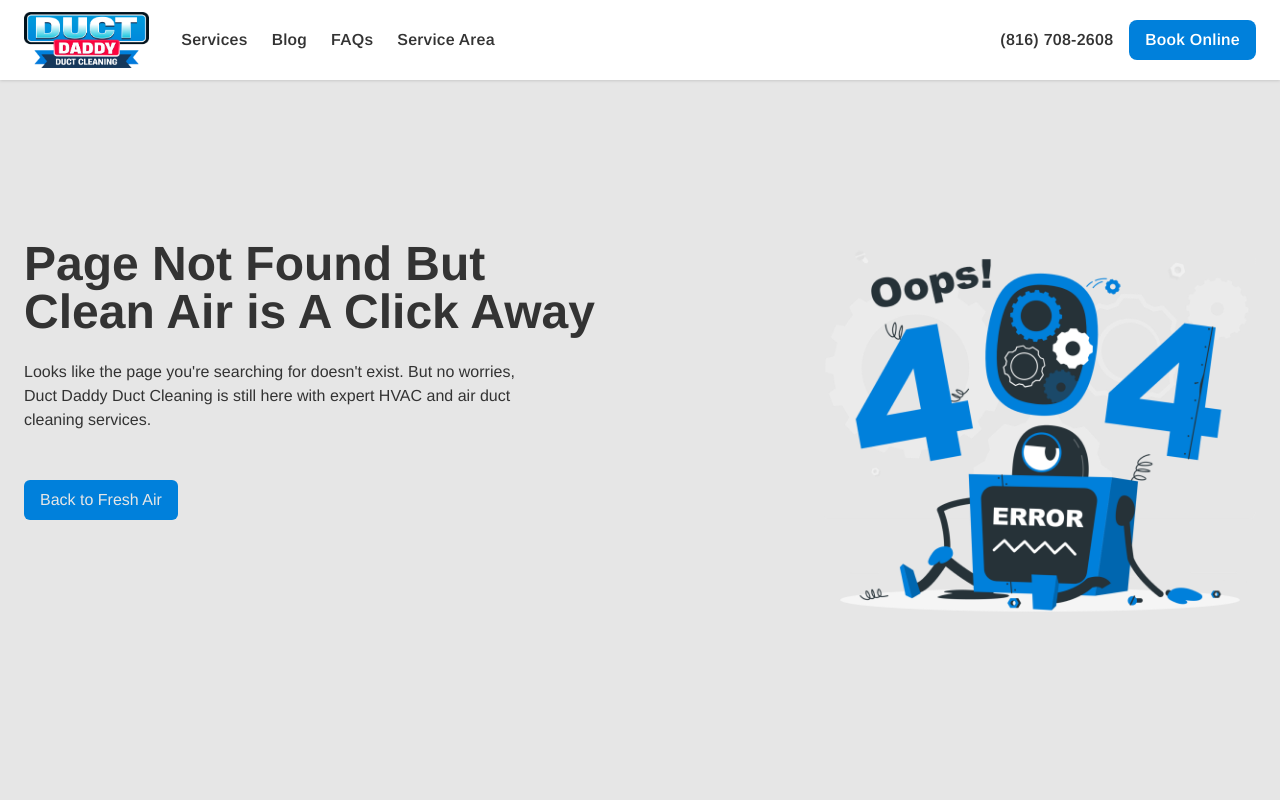
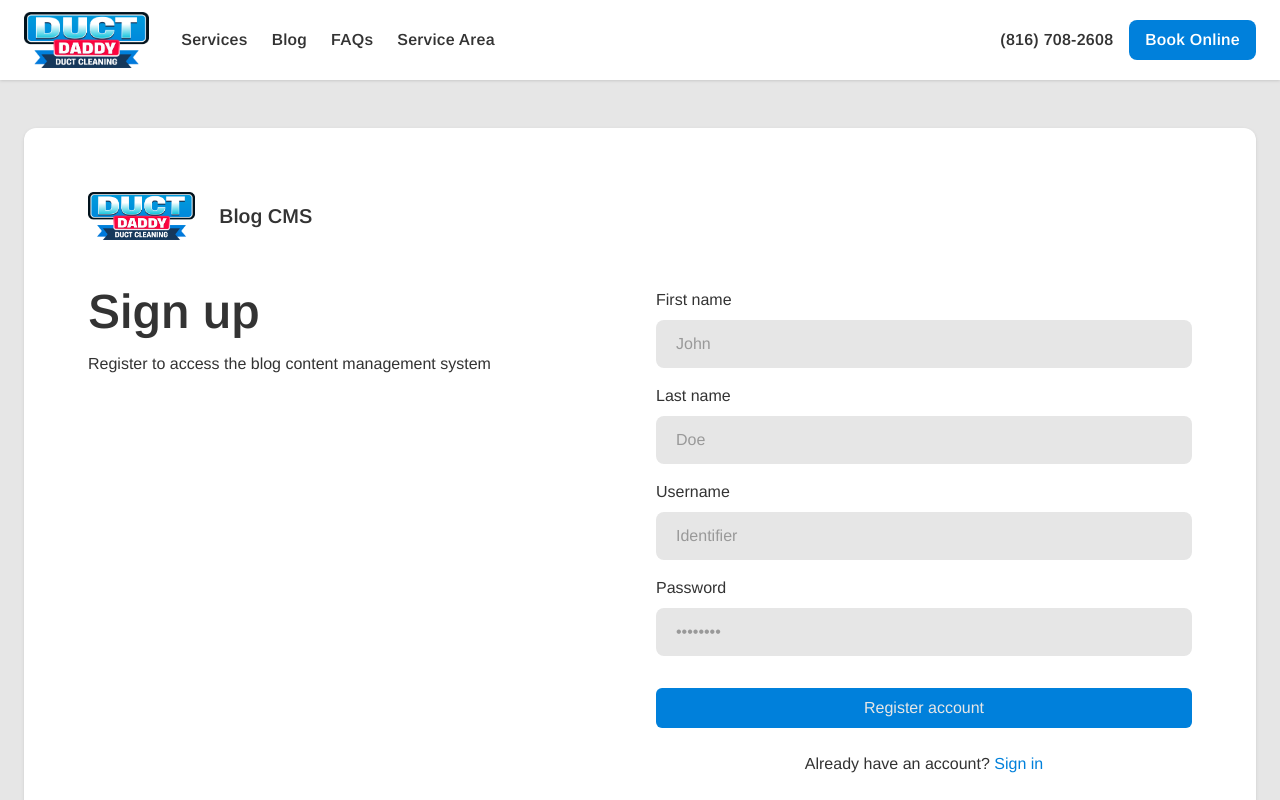
Before and after one commit to flowz0/duct-daddy, a Next.js app: page /register in a window 1280 px wide. Before the commit this address had no page. Shown: the top 800 px of the page. Built offline with nearby package versions, Linux system fonts and the light colour scheme.

Commit message:
create LoginPage/RegisterPage & LoginForm/RegisterForm components for Blog CMS

```diff
--- /dev/null
+++ b/app/(pages)/admin/page.tsx
@@ -0,0 +1,34 @@
+import LoginForm from "@/app/components/pages/admin/LoginForm";
+import Image from "next/image";
+
+import DuctDaddyLogo from "@/public/Duct-Daddy-03.png";
+
+export default function LoginPage() {
+  return (
+    <main className="pt-32 pb-16 px-6 max-w-7xl mx-auto">
+      <div className="bg-[#ffffff] shadow shadow-[hsl(0,0%,80%)] py-12 px-6 rounded-xl md:p-16">
+        <div className="flex justify-center items-center gap-6 md:justify-start">
+          <Image
+            src={DuctDaddyLogo}
+            alt="Duct Daddy Logo"
+            className="h-12 w-auto object-cover"
+            draggable={false}
+          />
+          <p className="text-lg font-semibold md:text-xl">Blog CMS</p>
+        </div>
+        <div className="mt-12 flex flex-col gap-8 md:flex-row">
+          <header className="w-full md:w-1/2">
+            <h1 className="text-4xl font-semibold text-center md:text-5xl md:text-start">
+              Log in
+            </h1>
+            <p className="mt-4 text-center md:text-start">
+              Access the blog content management system
+            </p>
+          </header>
+
+          <LoginForm />
+        </div>
+      </div>
+    </main>
+  );
+}
--- /dev/null
+++ b/app/(pages)/register/page.tsx
@@ -0,0 +1,34 @@
+import RegisterForm from "@/app/components/pages/admin/RegisterForm";
+import Image from "next/image";
+
+import DuctDaddyLogo from "@/public/Duct-Daddy-03.png";
+
+export default function RegisterPage() {
+  return (
+    <main className="pt-32 pb-16 px-6 max-w-7xl mx-auto">
+      <div className="bg-[#ffffff] shadow shadow-[hsl(0,0%,80%)] py-12 px-6 rounded-xl md:p-16">
+        <div className="flex items-center gap-6">
+          <Image
+            src={DuctDaddyLogo}
+            alt="Duct Daddy Logo"
+            className="h-12 w-auto object-cover"
+            draggable={false}
+          />
+          <p className="text-lg font-semibold md:text-xl">Blog CMS</p>
+        </div>
+        <div className="mt-12 flex flex-col gap-8 md:flex-row">
+          <header className="w-full md:w-1/2">
+            <h1 className="text-4xl font-semibold text-center md:text-5xl md:text-start">
+              Sign up
+            </h1>
+            <p className="mt-4 text-center md:text-start">
+              Register to access the blog content management system
+            </p>
+          </header>
+
+          <RegisterForm />
+        </div>
+      </div>
+    </main>
+  );
+}
--- /dev/null
+++ b/app/components/pages/admin/LoginForm.tsx
@@ -0,0 +1,37 @@
+import Link from "next/link";
+
+export default function LoginForm() {
+  return (
+    <form className="w-full flex flex-col gap-4 md:w-1/2">
+      <div className="flex flex-col">
+        <label htmlFor="username" className="text-[#333333]">Username</label>
+        <input
+          type="text"
+          name="username"
+          id="username"
+          placeholder="Identifier"
+          className="bg-[#E6E6E6] text-[#333333] mt-2 py-3 px-5 rounded-lg placeholder:text-[hsl(0,0%,60%)] focus:outline-2 focus:outline-offset-2 focus:outline-[#0080DB]"
+        />
+      </div>
+      <div className="flex flex-col">
+        <label htmlFor="password" className="text-[#333333]">Password</label>
+        <input
+          type="text"
+          id="password"
+          name="password"
+          placeholder="••••••••"
+          className="bg-[#E6E6E6] text-[#333333] mt-2 py-3 px-5 rounded-lg placeholder:text-[hsl(0,0%,60%)] focus:outline-2 focus:outline-offset-2 focus:outline-[#0080DB]"
+        />
+      </div>
+      <button
+        type="button"
+        className="bg-[#0080DB] text-[#E6E6E6] mt-4 py-2 px-4 rounded-md hover:bg-[hsl(205,100%,33%)] active:bg-[hsl(205,100%,23%)]"
+      >
+        Access Blog CMS
+      </button>
+      <p className="mt-2 text-center">
+        Don&apos;t have an account? <Link href="/register" className="text-[#0080DB] hover:text-[hsl(205,100%,33%)] active:text-[hsl(205,100%,23%)]">Sign up</Link>
+      </p>
+    </form>
+  );
+}
--- /dev/null
+++ b/app/components/pages/admin/RegisterForm.tsx
@@ -0,0 +1,57 @@
+import Link from "next/link";
+
+export default function RegisterForm() {
+  return (
+    <form className="w-full flex flex-col gap-4 md:w-1/2">
+      <div className="flex flex-col">
+        <label htmlFor="fname">First name</label>
+        <input
+          type="text"
+          name="fname"
+          id="fname"
+          placeholder="John"
+          className="bg-[#E6E6E6] text-[#333333] mt-2 py-3 px-5 rounded-lg placeholder:text-[hsl(0,0%,60%)] focus:outline-2 focus:outline-offset-2 focus:outline-[#0080DB]"
+        />
+      </div>
+      <div className="flex flex-col">
+        <label htmlFor="lname">Last name</label>
+        <input
+          type="text"
+          name="lname"
+          id="lname"
+          placeholder="Doe"
+          className="bg-[#E6E6E6] text-[#333333] mt-2 py-3 px-5 rounded-lg placeholder:text-[hsl(0,0%,60%)] focus:outline-2 focus:outline-offset-2 focus:outline-[#0080DB]"
+        />
+      </div>
+      <div className="flex flex-col">
+        <label htmlFor="username">Username</label>
+        <input
+          type="text"
+          name="username"
+          id="username"
+          placeholder="Identifier"
+          className="bg-[#E6E6E6] text-[#333333] mt-2 py-3 px-5 rounded-lg placeholder:text-[hsl(0,0%,60%)] focus:outline-2 focus:outline-offset-2 focus:outline-[#0080DB]"
+        />
+      </div>
+      <div className="flex flex-col">
+        <label htmlFor="password">Password</label>
+        <input
+          type="text"
+          id="password"
+          name="password"
+          placeholder="••••••••"
+          className="bg-[#E6E6E6] text-[#333333] mt-2 py-3 px-5 rounded-lg placeholder:text-[hsl(0,0%,60%)] focus:outline-2 focus:outline-offset-2 focus:outline-[#0080DB]"
+        />
+      </div>
+      <button
+        type="button"
+        className="bg-[#0080DB] text-[#E6E6E6] mt-4 py-2 px-4 rounded-md hover:bg-[hsl(205,100%,33%)] active:bg-[hsl(205,100%,23%)]"
+      >
+        Register account
+      </button>
+      <p className="mt-2 text-center">
+        Already have an account? <Link href="/admin" className="text-[#0080DB] hover:text-[hsl(205,100%,33%)] active:text-[hsl(205,100%,23%)]">Sign in</Link>
+      </p>
+    </form>
+  );
+}
```
